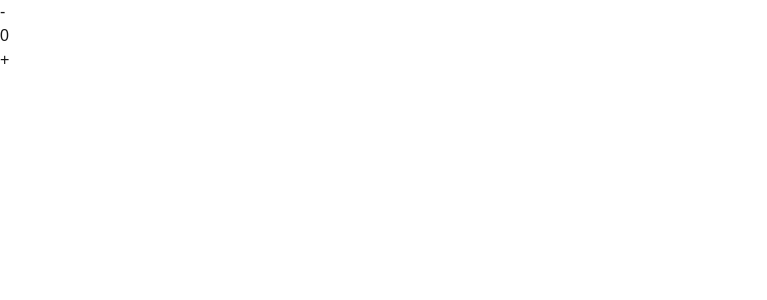
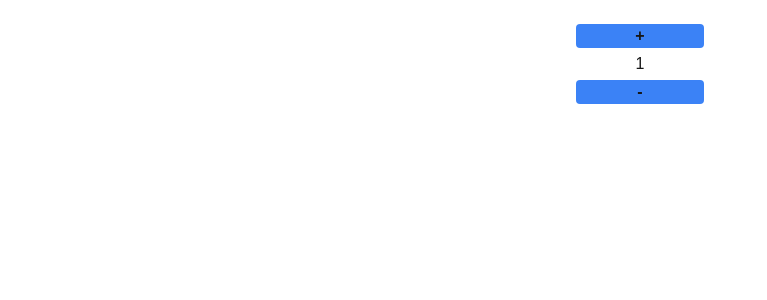
Before and after one commit to GraceBruketa/cprg306-assignments, a Next.js app: page /week-4 in a window 1280 px wide. Shown: the top 300 px of the page, without its empty margins (0-767 px from the left). Built offline with nearby package versions, Linux system fonts and the light colour scheme.

Commit message:
CSS styling
Base styling, can be submitted.

```diff
--- a/app/week-4/new-item.js
+++ b/app/week-4/new-item.js
@@ -5,13 +5,13 @@ import { useState } from "react";
 //Use the useState hook to create a state variable called quantity and a setter function called setQuantity.
 
 export default function NewItem() {
-    const [quantity, setQuantity] = useState(0);
+    const [quantity, setQuantity] = useState(1);
 
     return (
-        <div>
+        <div className="flex flex-col grow justify-center items-center bg-blue-1000 pt-6">
+            <Increment setQuantity={setQuantity} />
+            <span className= "py-1">{quantity}</span>
             <Decrement setQuantity={setQuantity} />
-            <span>{quantity}</span>
-            <Increment setQuantity={setQuantity} />
         </div>
     );
 
@@ -20,7 +20,7 @@ function Increment() {
    console.log(quantity);
    return (
        <div>
-           <button onClick={increment}
+           <button onClick={increment} className="bg-blue-500 font-bold hover:bg-blue-700 rounded w-32"
                 disabled={quantity >=20}>+</button>
        </div>
    );
@@ -31,7 +31,7 @@ function Decrement() {
     console.log(quantity);
     return (
         <div>
-            <button onClick={decrement}
+            <button onClick={decrement} className="bg-blue-500 font-bold hover:bg-blue-700 rounded w-32"
                 disabled={quantity <= 1}>-</button>
         </div>
     );
--- a/app/week-4/page.js
+++ b/app/week-4/page.js
@@ -1,8 +1,10 @@
 import NewItem from './new-item.js';
 export default function Page() {
     return (
-        <main>
-            <NewItem />
+        <main >
+            <section>
+                <NewItem />
+            </section>
         </main>
 
     )
```
